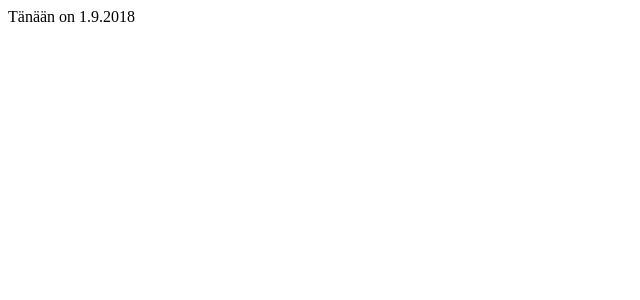
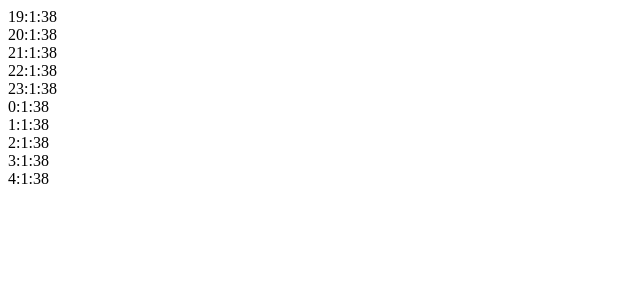
Before and after one commit to Karl-jurvanen/Loans-Frontend, a Next.js app: page / in a window 1280 px wide. Shown: the top 300 px of the page, without its empty margins (0-640 px from the left). Built offline with nearby package versions, Linux system fonts and the light colour scheme.

Commit message:
React 2a finished

```diff
--- a/pages/index.tsx
+++ b/pages/index.tsx
@@ -1,9 +1,18 @@
-import { maat } from "./App";
+import * as React from "react";
+import Clock from "../src/Clock";
 
 export default () => (
   <div>
-    {"Tänään on "} {new Date().getDate() + "."}
-    {new Date().getMonth() + 1 + "."}
-    {new Date().getFullYear()}
+    <Clock offset={0} />
+    <Clock offset={1} />
+    <Clock offset={2} />
+    <Clock offset={3} />
+    <Clock offset={4} />
+    <Clock offset={5} />
+    <Clock offset={6} />
+    <Clock offset={7} />
+    <Clock offset={8} />
+    <Clock offset={9} />
+
   </div>
 );
--- /dev/null
+++ b/src/Clock.tsx
@@ -0,0 +1,36 @@
+import * as React from "react";
+
+class Clock extends React.Component<any, any> {
+  constructor(props) {
+    super(props);
+    let time = new Date();
+    time.setUTCHours(time.getUTCHours() + props.offset);
+    this.state = { time: time };
+  }
+
+  render() {
+    return (
+      <div>
+        {this.state.time.getHours() + ":"}
+        {this.state.time.getMinutes() + ":"}
+        {this.state.time.getSeconds()}
+      </div>
+    );
+  }
+
+  componentDidMount() {
+    let intervalID = setInterval(() => this.tick(), 1000);
+    this.setState({ intervalID: intervalID });
+  }
+
+  componentWillUnmount() {
+    clearInterval(this.state.intervalID);
+  }
+
+  tick() {
+    let time = new Date();
+    time.setUTCHours(time.getUTCHours() + this.props.offset);
+    this.setState({ time: time });
+  }
+}
+export default Clock;
```
Also changed, not shown: pages/App.ts (deleted, +0 -44 lines), 1 other file (tests, documents, lock files or other folders).
